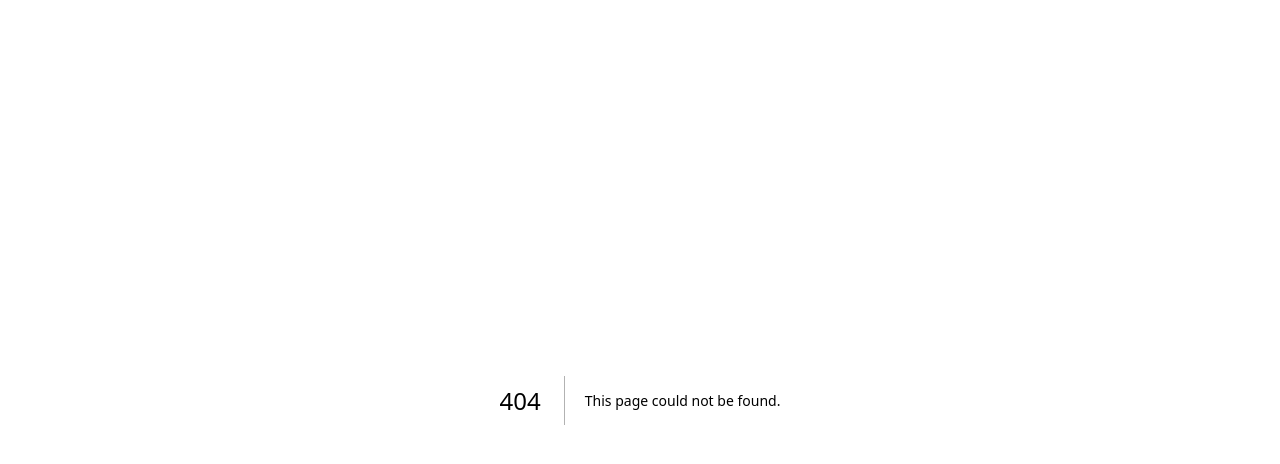
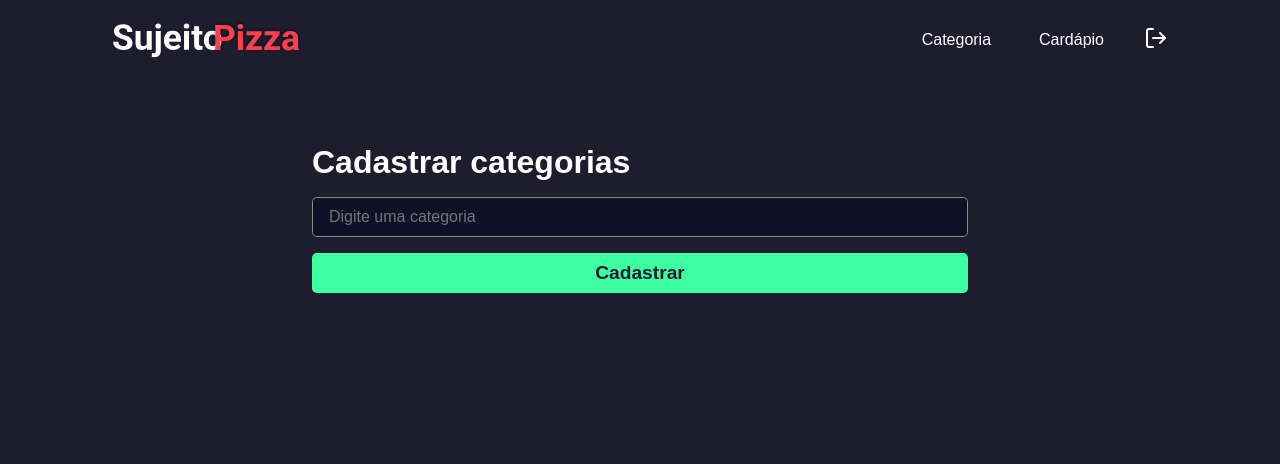
Before and after one commit to JoaoVMoreira/sujeitoPizza, a Next.js app in the folder frontend/: page /category in a window 1280 px wide. Before the commit this address had no page. Shown: the top 464 px of the page. Built offline with nearby package versions, Linux system fonts and the light colour scheme.

Commit message:
Finalizando cadastro de categorias no banco de dados!

```diff
--- /dev/null
+++ b/frontend/src/components/Header/index.tsx
@@ -0,0 +1,35 @@
+import Link from "next/link"
+import styles from "./styles.module.scss"
+import { FiLogOut } from 'react-icons/fi'
+import { AuthContext } from "../../contexts/AuthContext"
+import { useContext} from  'react'
+
+export function Header(){
+
+    const { signOut } = useContext(AuthContext)
+
+    return(
+        <header className={styles.headerContainer}>
+            <div className={styles.headerContent}>
+                <Link href={'/dashboard'}>
+                    <img src="/logo.svg" width={190} height={60} alt="" />
+                </Link>
+
+                <nav className={styles.meuNav}>
+                    <Link legacyBehavior href={'/category'}>
+                        <a>Categoria</a>
+                    </Link>
+
+                    <Link legacyBehavior href={'/product'}>
+                        <a>Cardápio</a>
+                    </Link>
+
+                    <button onClick={signOut}>
+                        <FiLogOut color="#fff" size={24}/>
+                    </button>
+                </nav>
+
+            </div>
+        </header>
+    )
+}
--- /dev/null
+++ b/frontend/src/components/Header/styles.module.scss
@@ -0,0 +1,51 @@
+.headerConteiner{
+    height: 5rem;
+}
+
+.headerContent{
+    max-width: 1120px;
+    height: 5rem;
+    margin: 0 auto;
+    padding: 0 2rem;
+
+    display: flex;
+    justify-content: space-between;
+    align-items: center;
+
+    img{
+        cursor: pointer;
+    }
+}
+
+
+.meuNav{
+    display: flex;
+    align-items: center;
+
+    a{
+        color: var(--white);
+        padding: 0 0.5rem;
+        display: inline-block;
+        position: relative;
+        transition: 0.7s;
+
+        & + a{
+            margin-left: 2rem;
+        }
+
+        &:hover{
+            color: var(--red900);
+        }
+    }
+
+    button{
+        margin-left: 2rem;
+        background: transparent;
+        border: 0;
+        transition: transform 0.8s;
+
+        &:hover{
+            transform: scale(1.2);
+        }
+    }
+}
--- /dev/null
+++ b/frontend/src/pages/category/index.tsx
@@ -0,0 +1,54 @@
+import Head from "next/head";
+import styles from './styles.module.scss'
+import { Header } from "../../components/Header";
+import { FormEvent, useState } from 'react'
+import { setupAPIClient } from "../../Services/setupAPIClient";
+import { canSSRAuth } from "../../utils/canSSRAuth";
+
+export default function Category(){
+
+    const [name, setName] = useState('')
+
+    async function handleRegister(event: FormEvent){
+        event.preventDefault();
+
+        if(name === ''){
+            return;
+        }
+
+        const apiClient = setupAPIClient();
+        await apiClient.post('/category', {
+            name: name
+        })
+
+        alert('Categoria cadastrada com sucesso!')
+        setName('')
+    }
+    return(
+        <>
+            <Head>
+                <title>Nova Categoria - Sujeito Pizza</title>
+            </Head>
+            <div>
+                <Header/>
+                <main className={styles.conteiner}>
+                    <h1>Cadastrar categorias</h1>
+
+                    <form className={styles.form} onSubmit={handleRegister}>
+                        <input value={name} onChange={(e)=> setName(e.target.value)} type="text" placeholder="Digite uma categoria" className={styles.input}/>
+
+                        <button className={styles.buttonAdd} type="submit">Cadastrar</button>
+                    </form>
+                </main>
+
+            </div>
+        </>
+    )
+}
+
+export const getServiceSideProps = canSSRAuth(async (ctx)=>{
+
+    return{
+        props: {}
+    }
+})
--- /dev/null
+++ b/frontend/src/pages/category/styles.module.scss
@@ -0,0 +1,39 @@
+.conteiner{
+    max-width: 720px;
+    margin: 4rem auto;
+    padding: 0 2rem;
+
+    display: flex;
+    justify-content: space-between;
+    flex-direction: column;
+}
+
+.conteiner h1{
+    color: var(--white);
+}
+
+.form{
+    display: flex;
+    flex-direction: column;
+    margin: 1rem 0;
+}
+
+.input{
+    background-color: var(--dark900);
+    padding: 1rem;
+    height: 40px;
+    border-radius: 0.3rem;
+    color: var(--gray100);
+    border: 1px solid var(--gray100);
+    margin-bottom: 1rem;
+}
+
+.buttonAdd{
+    height: 40px;
+    border: 0;
+    background-color: var(--green900);
+    font-weight: bold;
+    font-size: 1.2rem;
+    border-radius: 0.3rem;
+    color: var(--dark700);
+}
```
Also changed, not shown: frontend/src/pages/dashboard/index.tsx (+11 -3 lines).
